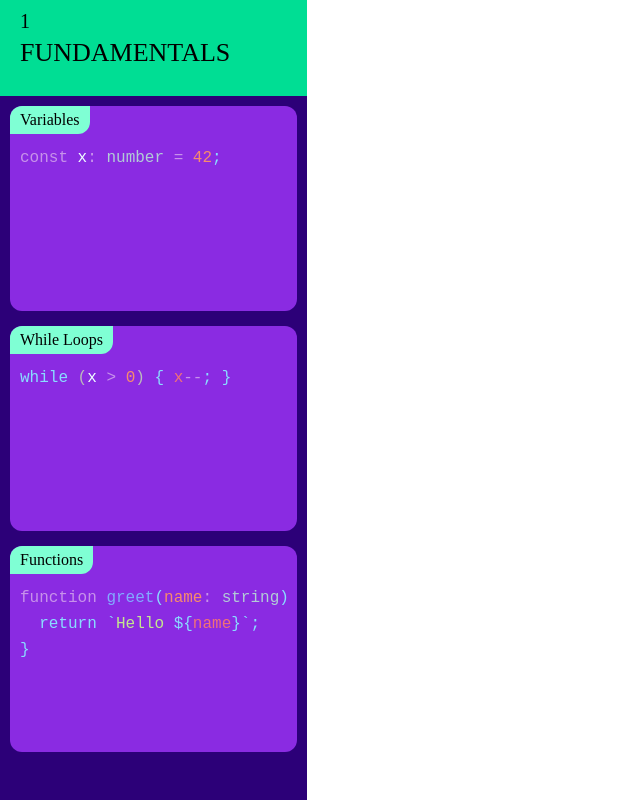
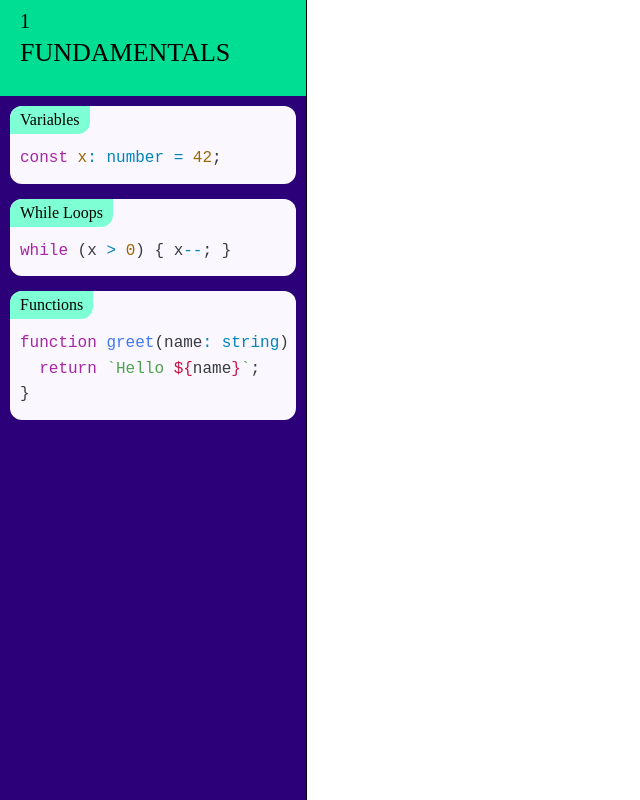
Before and after one commit to qgmbek/syntaxly, a Next.js app: page / in a window 1280 px wide. Shown: the whole page, without its empty margins (0-640 px from the left). Built offline with nearby package versions, Linux system fonts and the light colour scheme.

Commit message:
Styling improvements
- new shiki theme
- new colors
- scrollbar and selection styles

```diff
--- a/app/api/highlight/route.js
+++ b/app/api/highlight/route.js
@@ -4,7 +4,7 @@ export async function POST(req) {
   const { code, language } = await req.json();
   const html = await codeToHtml(code, {
     lang: language || "tsx",
-    theme: "aurora-x",
+    theme: "one-light",
   });
   return Response.json({ html });
 }
--- a/app/components/CodeBlock/CodeBlock.module.css
+++ b/app/components/CodeBlock/CodeBlock.module.css
@@ -3,9 +3,7 @@
   height: 100%;
   overflow-y: auto;
   overflow-x: hidden;
-  padding: 40px 20px 8px 10px;
-
-  /* Pull the shiki <pre> to fill the container */
+  padding: 40px 20px 12px 10px;
 }
 
 .code :global(pre) {
@@ -18,6 +16,6 @@
   line-height: 1.6;
 }
 
-/* .code :global(code) {
+.code :global(code) {
   font-family: "JetBrains Mono", "Fira Code", monospace;
-} */
+}
--- a/app/components/Column/Column.module.css
+++ b/app/components/Column/Column.module.css
@@ -1,6 +1,7 @@
 .column {
   height: 100vh;
   width: 24vw;
+  border-right: 1px solid #000;
 
   background-color: rgb(255, 183, 0);
 }
@@ -33,12 +34,13 @@
 
 .block {
   width: 100%;
-  height: 30%;
+  height: fit-content;
   margin-bottom: 15px;
   border-radius: 12px;
   overflow: hidden;
 
-  background-color: blueviolet;
+  background-color: rgb(239, 226, 251);
+  background-color: rgb(251, 247, 255);
 }
 
 .blockTitle {
--- a/app/globals.css
+++ b/app/globals.css
@@ -19,3 +19,26 @@ body {
   padding: 0;
   margin: 0;
 }
+
+::-webkit-scrollbar {
+  width: 6px;
+  height: 6px;
+}
+
+::-webkit-scrollbar-track {
+  background: transparent;
+  border-radius: 4px;
+}
+
+::-webkit-scrollbar-thumb {
+  background-color: #000;
+}
+
+::-webkit-scrollbar-thumb:hover {
+  opacity: 0.6;
+}
+
+::selection {
+  background: transparent;
+  color: #000;
+}
```
Also changed, not shown: app/components/CodeBlock/CodeBlock.tsx (line endings or trailing spaces).
